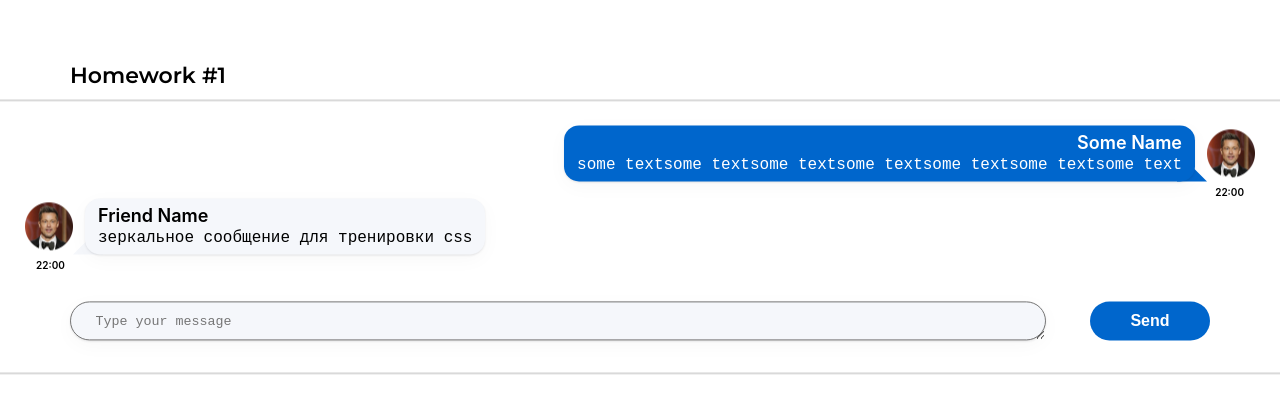
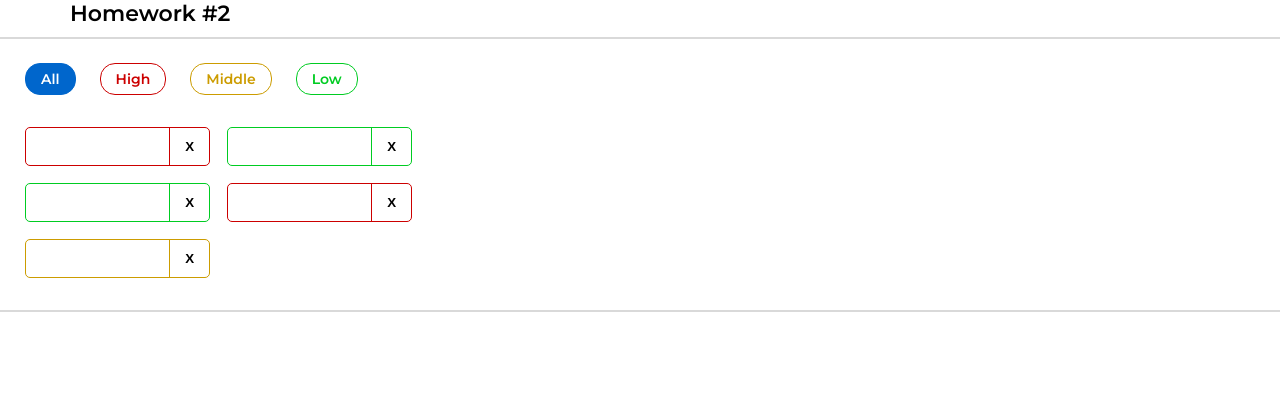
Before and after one commit to molniagrom/hws2-master, a React (Create React App) app: page /#/ in a window 1280 px wide. Shown: the top 414 px of the page. Built offline with nearby package versions, Linux system fonts and the light colour scheme.

Commit message:
The filtration is ready

```diff
--- a/src/s1-main/App.tsx
+++ b/src/s1-main/App.tsx
@@ -1,13 +1,14 @@
 import React from 'react'
 import s from './App.module.css'
 import HW1 from '../s2-homeworks/hw01/HW1'
+import HW2 from "../s2-homeworks/hw02/HW2";
 
 function App() {
     return (
         <div className={s.App}>
-            <HW1/>
+            {/*<HW1/>*/}
             {/*раскомментировать по ходу выполнения*/}
-            {/*<HW2/>*/}
+            <HW2/>
             {/*<HW3/>*/}
             {/*<HW4/>*/}
 
--- a/src/s2-homeworks/hw02/HW2.tsx
+++ b/src/s2-homeworks/hw02/HW2.tsx
@@ -17,16 +17,16 @@ import s2 from '../../s1-main/App.module.css'
 * */
 
 // types
-export type AffairPriorityType = any // need to fix any
+export type AffairPriorityType = "high" | "low" | "middle"
 export type AffairType = {
-    _id: any // need to fix any
-    name: any // need to fix any
+    _id: number
+    name: string
     priority: AffairPriorityType
 }
 export type FilterType = 'all' | AffairPriorityType
 
 // constants
-const defaultAffairs: any = [ // need to fix any
+const defaultAffairs: AffairType[] = [
     {_id: 1, name: 'React', priority: 'high'}, // студенты могут изменить содержимое name и количество элементов в массиве, ...priority не менять!
     {_id: 2, name: 'anime', priority: 'low'},
     {_id: 3, name: 'games', priority: 'low'},
@@ -35,17 +35,16 @@ const defaultAffairs: any = [ // need to fix any
 ]
 
 // pure helper functions
-export const filterAffairs = (affairs: any, filter: any): any => { // need to fix any
-
-
-    return affairs // need to fix
+export const filterAffairs = (affairs: AffairType[], filter: FilterType): AffairType[] => { // need to fix any
+    return filter === "all"
+        ? affairs
+        : affairs.filter(af => af.priority === filter)
 }
-export const deleteAffair = (affairs: any, _id: any): any => { // need to fix any
-
-    return affairs // need to fix
+export const deleteAffair = (affairs: AffairType[], _id: number): AffairType[] => { // need to fix any
+    return affairs.filter(af => af._id !== _id)
 }
 
-function HW2() {
+function  HW2() {
     const [affairs, setAffairs] = useState<any>(defaultAffairs) // need to fix any
     const [filter, setFilter] = useState<FilterType>('all')
 
--- a/src/s2-homeworks/hw02/affairs/Affairs.tsx
+++ b/src/s2-homeworks/hw02/affairs/Affairs.tsx
@@ -1,27 +1,27 @@
 import React from 'react'
 import Affair from './affair/Affair'
-import {AffairType, FilterType} from '../HW2'
+import {AffairPriorityType, AffairType, FilterType} from '../HW2'
 import s from './Affairs.module.css'
 
 type AffairsPropsType = {
     data: any // need to fix any
-    setFilter: any
+    setFilter: (filter: FilterType) => void
     deleteAffairCallback: any
     filter: FilterType
 }
 
 function Affairs(props: AffairsPropsType) {
     const setAll = () => {
-        // need to fix
+        props.setFilter("all")
     }
     const setHigh = () => {
-        // need to fix
+        props.setFilter("high")
     }
     const setMiddle = () => {
-        // need to fix
+        props.setFilter("middle")
     }
     const setLow = () => {
-        // need to fix
+        props.setFilter("low")
     }
 
     const cnAll = s.button + ' ' + s.all + (props.filter === 'all' ? ' ' + s.active : '')
```
